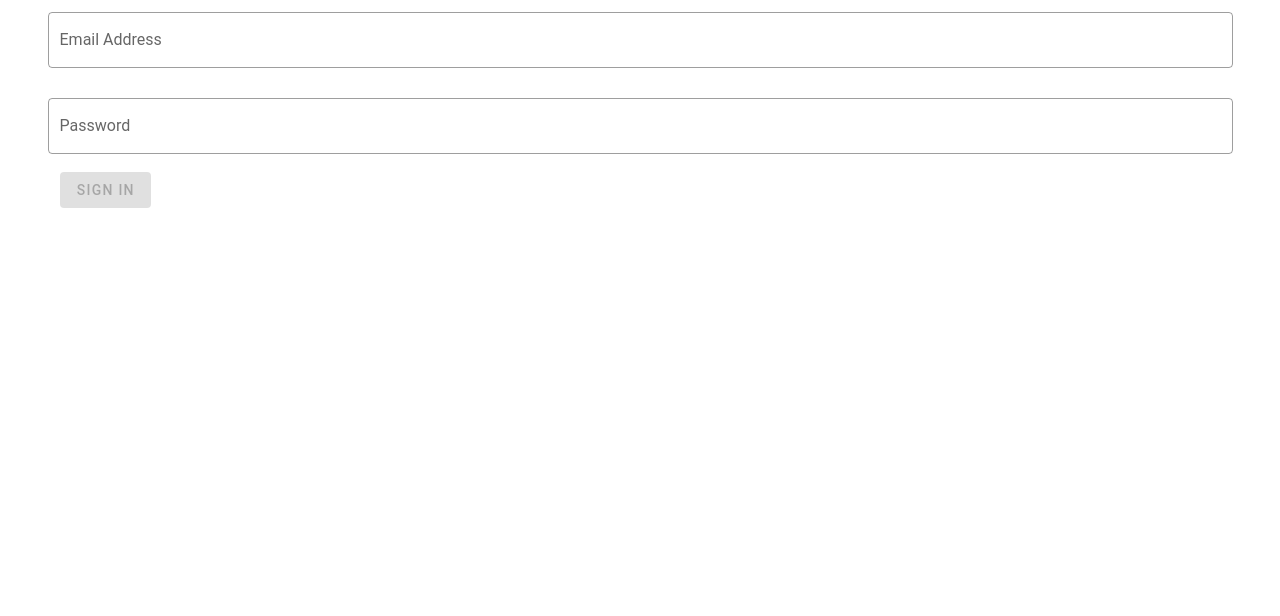
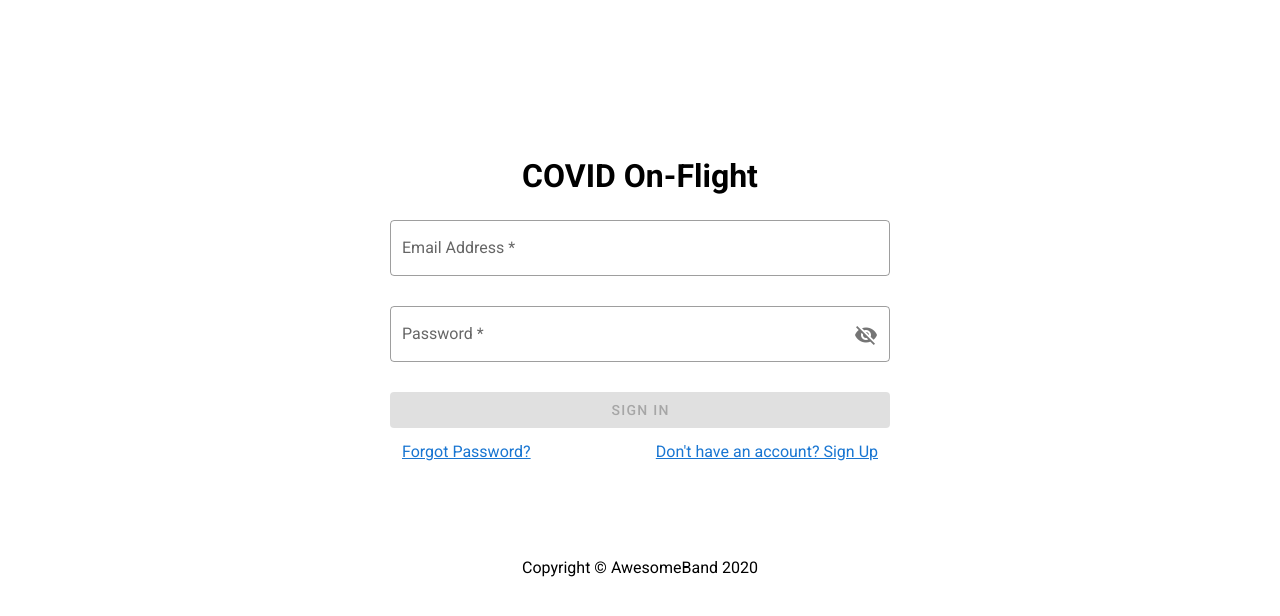
Before and after one commit to autrydev/COVID-On-Flight-FE, a Vue app: page /#/login in a window 1280 px wide. Shown: the top 616 px of the page. Built offline with nearby package versions, Linux system fonts and the light colour scheme.

Commit message:
Add Styling to Login Page

```diff
--- a/public/index.html
+++ b/public/index.html
@@ -5,6 +5,8 @@
     <meta http-equiv="X-UA-Compatible" content="IE=edge">
     <meta name="viewport" content="width=device-width,initial-scale=1.0">
     <link rel="icon" href="<%= BASE_URL %>favicon.ico">
+    <link href="https://fonts.googleapis.com/css?family=Roboto:100,300,400,500,700,900" rel="stylesheet">
+    <link href="https://cdn.jsdelivr.net/npm/@mdi/font@4.x/css/materialdesignicons.min.css" rel="stylesheet">
     <title><%= htmlWebpackPlugin.options.title %></title>
   </head>
   <body>
@@ -15,3 +17,6 @@
     <!-- built files will be auto injected -->
   </body>
 </html>
+<style>
+  html { overflow-y: auto }
+</style>
--- a/src/App.vue
+++ b/src/App.vue
@@ -2,7 +2,7 @@
 
   <v-app>
     <!-- Sizes your content based upon application components -->
-    <v-main>
+    <v-main class="main">
 
       <!-- Provides the application the proper gutter -->
       <v-container fluid>
@@ -15,5 +15,8 @@
 </template>
 
 <style>
+.main {
+  background-color: white;
+}
 
 </style>
--- a/src/components/LoginForm.vue
+++ b/src/components/LoginForm.vue
@@ -1,11 +1,15 @@
 <template>
+    <div>
+        <v-container id="loginform">
+            <div>
+                <h1>COVID On-Flight</h1>
+            </div>
             <v-form v-model="valid">
-        <v-container>
                 <v-row>
                     <v-text-field
                     v-model="email"
                     :rules="emailRules"
-                label="Email Address"
+                    label="Email Address *"
                     outlined
                     required
                     ></v-text-field>
@@ -13,21 +17,40 @@
                 <v-row>
                     <v-text-field
                     v-model="password"
+                    :append-icon="show1 ? 'mdi-eye' : 'mdi-eye-off'"
                     :rules="passRules"
-                label="Password"
+                    :type="show1 ? 'text' : 'password'"
+                    label="Password *"
                     outlined
                     required
+                    @click:append="show1 = !show1"
                     ></v-text-field>
                 </v-row>
+                <v-row>
                 <v-btn
                 :disabled="!valid"
-            class="mr-4"
+                class="btn-signin"
                 @click="validate"
                 >
                 SIGN IN
                 </v-btn>
+                </v-row>
+                <v-row>
+                    <v-col>
+                    <router-link to="/forgot-password">Forgot Password?</router-link>
+                    </v-col>
+                    <v-col cols=auto>
+                    <router-link to="/signup-u">Don't have an account? Sign Up</router-link>
+                    </v-col>
+                </v-row>
+            </v-form>
+            <v-row id="copyright">
+                <v-col>
+                    <p>Copyright &#169; AwesomeBand 2020</p>
+                </v-col>
+            </v-row>
         </v-container>
-    </v-form>
+    </div>
 </template>
 
 <script>
@@ -36,6 +59,7 @@
 
     data: () => ({
       valid: false,
+      show1: false,
       email: '',
       emailRules: [
         v => !!v || 'Email address is required',
@@ -50,4 +74,21 @@
 </script>
 
 <style scoped>
+#loginform {
+    margin-top: 10%;
+    width: min(50%, 500px);
+}
+h1 {
+    text-align: center;
+    padding-bottom: 1em;
+}
+.btn-signin {
+    width: 100%;
+}
+p {
+    padding-top: 5em;
+}
+#copyright {
+    text-align: center;
+}
 </style>
--- a/src/views/Login.vue
+++ b/src/views/Login.vue
@@ -1,5 +1,7 @@
 <template>
-  <LoginForm />
+    <v-container class="loginpage">
+        <LoginForm />
+    </v-container>
 </template>
 
 <script>
@@ -12,3 +14,10 @@ export default {
   }
 }
 </script>
+
+<style scoped>
+.loginpage {
+    /** background-color: green; */
+    color: black;
+}
+</style>
```
Lines whose indentation alone changed are shown as unchanged.
